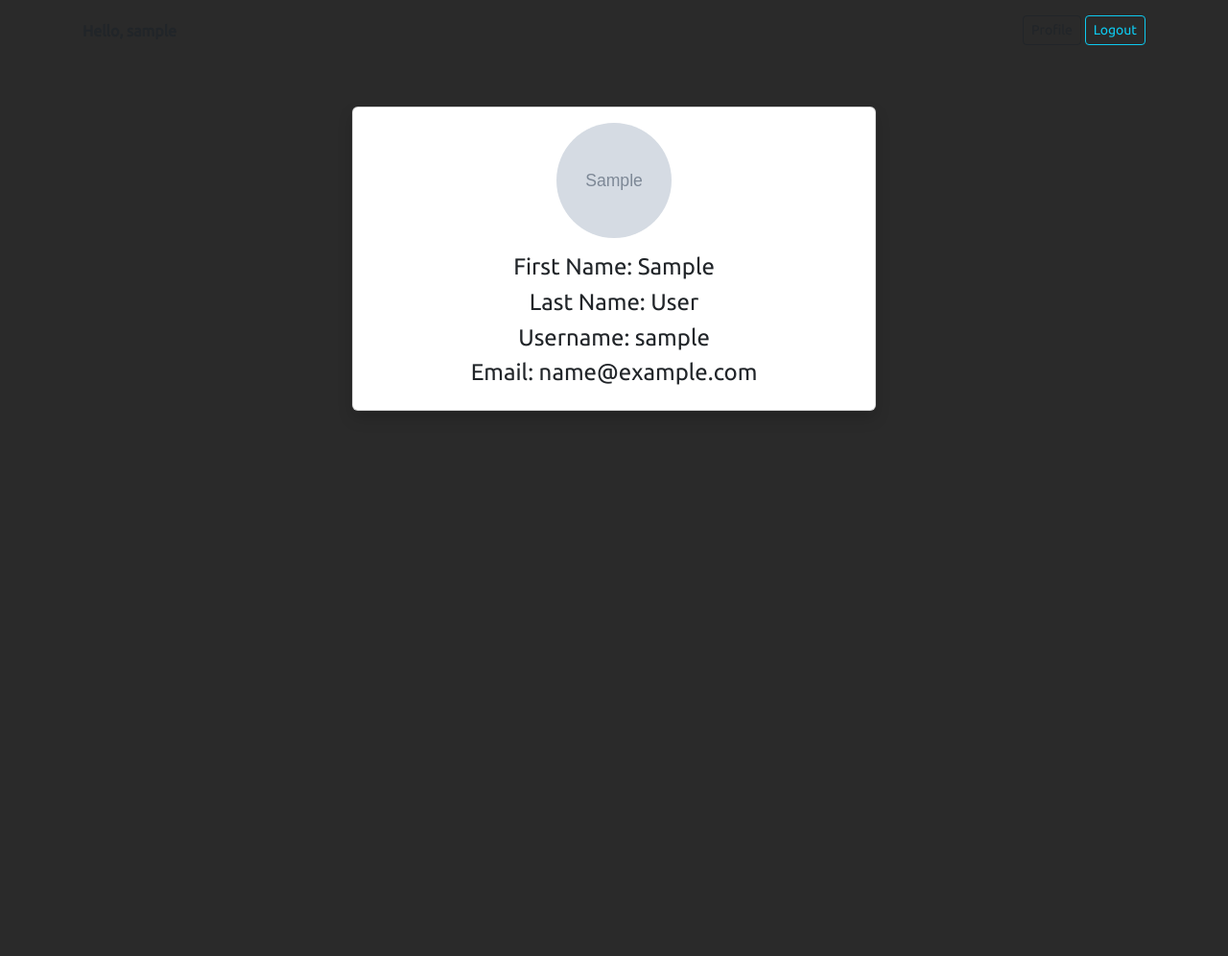
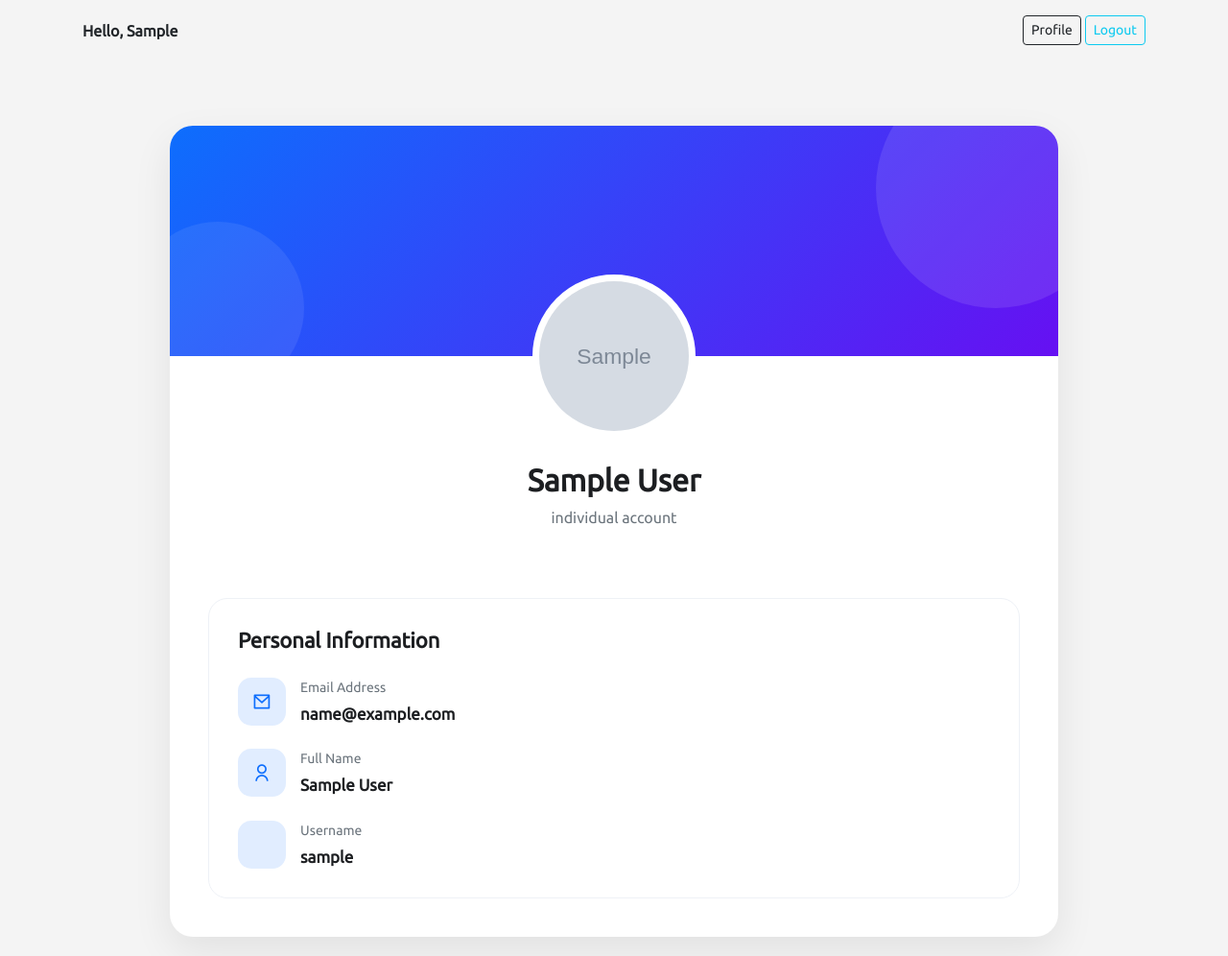
Before and after one commit to kalid-26/task_manager, a Django app: page /profile/ in a window 1280 px wide. Shown: the whole page at 96% size. Before the commit the page ends 428 px from the top, so only its background shows below. Run offline with Django 5.2, Linux system fonts and the light colour scheme; a user stored in the database is signed in; tables that the repository leaves empty hold one stand-in row (values such as "Sample post"); grey boxes marked "Sample" are stand-in pictures; some libraries are stand-ins or nearby versions.

Commit message:
profile detail plage optimized

```diff
--- a/apps/accounts/forms.py
+++ b/apps/accounts/forms.py
@@ -7,7 +7,7 @@ class CustomUserLogin(AuthenticationForm):
         widget=forms.TextInput(
             attrs={
                 "class": "form-control",
-                "placeholder": "kalid",
+                "placeholder": "username",
             }
         )
     )
--- a/apps/accounts/templates/accounts/profile_detail.html
+++ b/apps/accounts/templates/accounts/profile_detail.html
@@ -3,29 +3,76 @@
 {% block title %}Profile{% endblock %}
 
 {% block content %}
+<div class="profile-wrapper">
+    <div class="row justify-content-center">
+        <div class="col-lg-10">
 
-<div class="row justify-content-center">
-    <div class="col-md-6">
+            <div class="profile-card">
 
-        <div class="card shadow">
-            <div class="card-body text-center">
+                <!-- Banner -->
+                <div class="profile-banner position-relative">
+                    <img
+                        src="{{user_obj.profile_pic.url}}"
+                        alt="Profile"
+                        class="profile-image"
+                    >
+                </div>
 
-                {% if user_obj.profile_pic %}
-                    <img src="{{ user_obj.profile_pic.url }}"
-                        class="rounded-circle mb-3"
-                        width="120" height="120">
-                {% else %}
-                    <p>No profile picture</p>
-                {% endif %}
+                <!-- Body -->
+                <div class="profile-body text-center">
 
-                <h4>First Name: {{ user_obj.first_name }}</h4>
-                <h4>Last Name: {{ user_obj.last_name }}</h4>
-                <h4>Username: {{ user_obj.username }}</h4>
-                <h4>Email: {{ user_obj.email }}</h4>
+                    <h2 class="profile-name">{{user_obj.first_name}} {{user_obj.last_name}}</h2>
+                    <p class="profile-role">individual account</p>
+                    <!-- Content -->
+                    <div class="row mt-5 g-4 text-start">
+                        <!-- Left Side -->
+                        <div class="col-lg-12">
 
+                            <div class="info-card">
+                                <h4 class="section-title">Personal Information</h4>
+
+                                <div class="info-item">
+                                    <div class="info-icon">
+                                        <i class="ri-mail-line"></i>
+                                    </div>
+
+                                    <div>
+                                        <div class="info-label">Email Address</div>
+                                        <div class="info-value">{{user_obj.email}}</div>
+                                    </div>
+                                </div>
+
+                                <div class="info-item">
+                                    <div class="info-icon">
+                                        <i class="ri-user-line"></i>
+                                    </div>
+
+                                    <div>
+                                        <div class="info-label">Full Name</div>
+                                        <div class="info-value">{{user_obj.first_name}} {{user_obj.last_name}}</div>
+                                    </div>
+                                </div>
+
+                                <div class="info-item">
+                                    <div class="info-icon">
+                                        <i class="bi bi-telephone"></i>
+                                    </div>
+
+                                    <div>
+                                        <div class="info-label">Username</div>
+                                        <div class="info-value">{{user_obj.username}}</div>
+                                    </div>
+                                </div>
+
+                            </div>
+
+                        </div>
+                    </div>
+
+                </div>
             </div>
+
         </div>
-
     </div>
 </div>
 
--- a/static/css/style.css
+++ b/static/css/style.css
@@ -1,9 +1,9 @@
-body{
+body {
     font-family: ubuntu-r;
-    background-color: rgb(42, 42, 42);
+    background-color: rgb(244, 244, 244);
 }
 
-.auth-design{
+.auth-design {
     height: 100vh;
     display: flex;
     align-items: center;
@@ -11,34 +11,240 @@ body{
     flex-direction: column;
 }
 
-.auth-card{
+.auth-card {
     width: 400px;
 }
+
 .auth-card,
-.reg-card{
-    background-color: rgb(51, 51, 51);
-    color: rgb(169, 169, 169);
+.reg-card {
+    background-color: rgb(245, 245, 245);
+    color: rgb(37, 37, 37);
 }
 
-.reg-card{
+.reg-card {
     width: 500px;
 }
 
 .form-control,
-.form-select{
+.form-select {
     box-shadow: none;
     background-color: transparent;
     border: 1px solid rgb(60, 60, 60);
 }
 
 .form-control:focus,
-.form-select:focus{
+.form-select:focus {
     box-shadow: none;
     background-color: transparent;
     border: 1px solid rgb(35, 35, 35);
 }
 
 .form-control::placeholder,
-.form-select::placeholder{
+.form-select::placeholder {
     color: rgb(106, 106, 106);
 }
+
+
+
+.profile-wrapper {
+    padding: 20px 0;
+}
+
+.profile-card {
+    border: none;
+    border-radius: 24px;
+    overflow: hidden;
+    background: #ffffff;
+    box-shadow: 0 15px 40px rgba(0, 0, 0, 0.08);
+}
+
+.profile-banner {
+    height: 240px;
+    background: linear-gradient(135deg, #0d6efd, #6610f2);
+    position: relative;
+}
+
+.profile-banner::before {
+    content: "";
+    position: absolute;
+    width: 250px;
+    height: 250px;
+    background: rgba(255, 255, 255, 0.1);
+    border-radius: 50%;
+    top: -60px;
+    right: -60px;
+}
+
+.profile-banner::after {
+    content: "";
+    position: absolute;
+    width: 180px;
+    height: 180px;
+    background: rgba(255, 255, 255, 0.08);
+    border-radius: 50%;
+    bottom: -40px;
+    left: -40px;
+}
+
+.profile-image {
+    width: 170px;
+    height: 170px;
+    object-fit: cover;
+    border-radius: 50%;
+    border: 7px solid #ffffff;
+    position: absolute;
+    bottom: -85px;
+    left: 50%;
+    transform: translateX(-50%);
+    background: #fff;
+}
+
+.profile-body {
+    padding: 110px 40px 40px;
+}
+
+.profile-name {
+    font-size: 32px;
+    font-weight: 700;
+    color: #1c1e21;
+}
+
+.profile-role {
+    color: #6c757d;
+    font-size: 16px;
+    font-weight: 500;
+}
+
+.profile-badge {
+    background: rgba(13, 110, 253, 0.12);
+    color: #0d6efd;
+    font-size: 14px;
+    padding: 8px 18px;
+    border-radius: 50px;
+    display: inline-block;
+    margin-top: 12px;
+    font-weight: 600;
+}
+
+.profile-stats {
+    margin-top: 35px;
+}
+
+.stat-box {
+    background: #f8f9fa;
+    border-radius: 18px;
+    padding: 25px;
+    transition: 0.3s ease;
+    border: 1px solid transparent;
+}
+
+.stat-box:hover {
+    transform: translateY(-5px);
+    border-color: #0d6efd;
+    background: #ffffff;
+}
+
+.stat-number {
+    font-size: 28px;
+    font-weight: 700;
+    color: #0d6efd;
+}
+
+.stat-label {
+    color: #6c757d;
+    margin-top: 5px;
+}
+
+.section-title {
+    font-size: 22px;
+    font-weight: 700;
+    margin-bottom: 25px;
+    color: #1c1e21;
+}
+
+.info-card {
+    background: #ffffff;
+    border-radius: 20px;
+    padding: 30px;
+    border: 1px solid #eef1f6;
+    height: 100%;
+}
+
+.info-item {
+    display: flex;
+    align-items: flex-start;
+    gap: 15px;
+    margin-bottom: 24px;
+}
+
+.info-item:last-child {
+    margin-bottom: 0;
+}
+
+.info-icon {
+    width: 50px;
+    height: 50px;
+    border-radius: 14px;
+    background: rgba(13, 110, 253, 0.12);
+    color: #0d6efd;
+    display: flex;
+    align-items: center;
+    justify-content: center;
+    font-size: 20px;
+    flex-shrink: 0;
+}
+
+.info-label {
+    font-size: 14px;
+    color: #6c757d;
+    margin-bottom: 4px;
+}
+
+.info-value {
+    font-size: 17px;
+    font-weight: 600;
+    color: #1c1e21;
+}
+
+.skill-box {
+    margin-bottom: 20px;
+}
+
+.skill-title {
+    display: flex;
+    justify-content: space-between;
+    margin-bottom: 10px;
+    font-weight: 600;
+}
+
+.progress {
+    height: 12px;
+    border-radius: 30px;
+    background: #e9ecef;
+}
+
+.progress-bar {
+    border-radius: 30px;
+    font-size: 12px;
+    font-weight: 600;
+}
+
+.profile-buttons .btn {
+    padding: 12px 24px;
+    border-radius: 12px;
+    font-weight: 600;
+}
+
+@media (max-width: 768px) {
+    .profile-body {
+        padding: 110px 20px 30px;
+    }
+
+    .profile-name {
+        font-size: 26px;
+    }
+
+    .info-card {
+        padding: 22px;
+    }
+}
--- a/templates/base.html
+++ b/templates/base.html
@@ -17,7 +17,7 @@
     <div class="">
         {% if user.is_authenticated %}
             <div class="container d-flex justify-content-between align-items-center p-3 mb-5">
-                <span class="me-2"><strong>Hello, {{ user.username }}</strong></span>
+                <span class="me-2"><strong>Hello, {{ user.first_name }}</strong></span>
                 <form method="post" action="{% url 'logout' %}">
                     {% csrf_token %}
                     <a href="{% url 'profile' %}" class="btn btn-outline-dark btn-sm">Profile</a>
```
Also changed, not shown: README.md.
